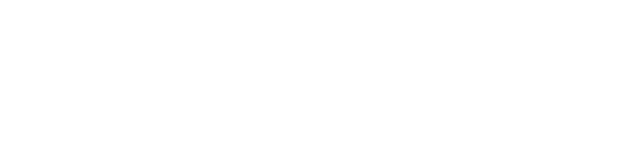
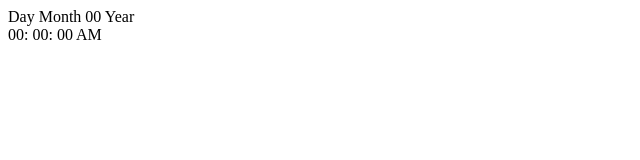
Before and after one commit to AndresDjesus/reloj-digital, a plain HTML site: page index.html in a window 1280 px wide. Shown: the whole page, without its empty margins (0-640 px from the left). Drawn offline with Linux system fonts and the light colour scheme.

Commit message:
Creacion-del-archivo-index.html

```diff
--- a/index.html
+++ b/index.html
@@ -8,6 +8,19 @@
 
 </head>
 <body>
-
+    <div class="datetime">
+        <div class="date">
+            <span id="dayname">Day</span>
+            <span id="month">Month</span>
+            <span id="daynum">00</span>
+            <span id="year">Year</span>
+        </div>
+        <div class="time">
+            <span id="hour">00</span>:
+            <span id="minutes">00</span>:
+            <span id="seconds">00</span>
+            <span id="period">AM</span>
+        </div>
+    </div>
 </body>
 </html>
```
